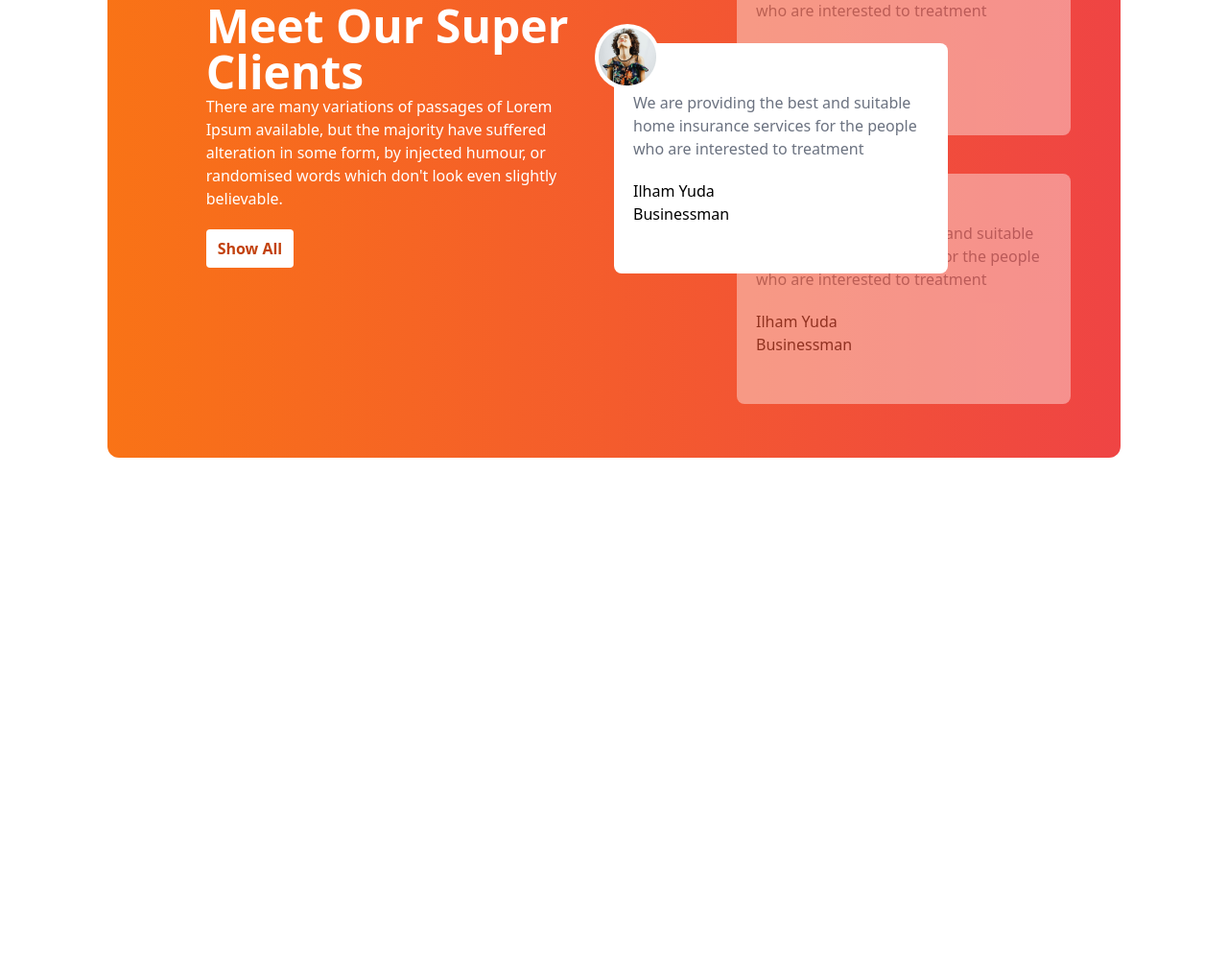
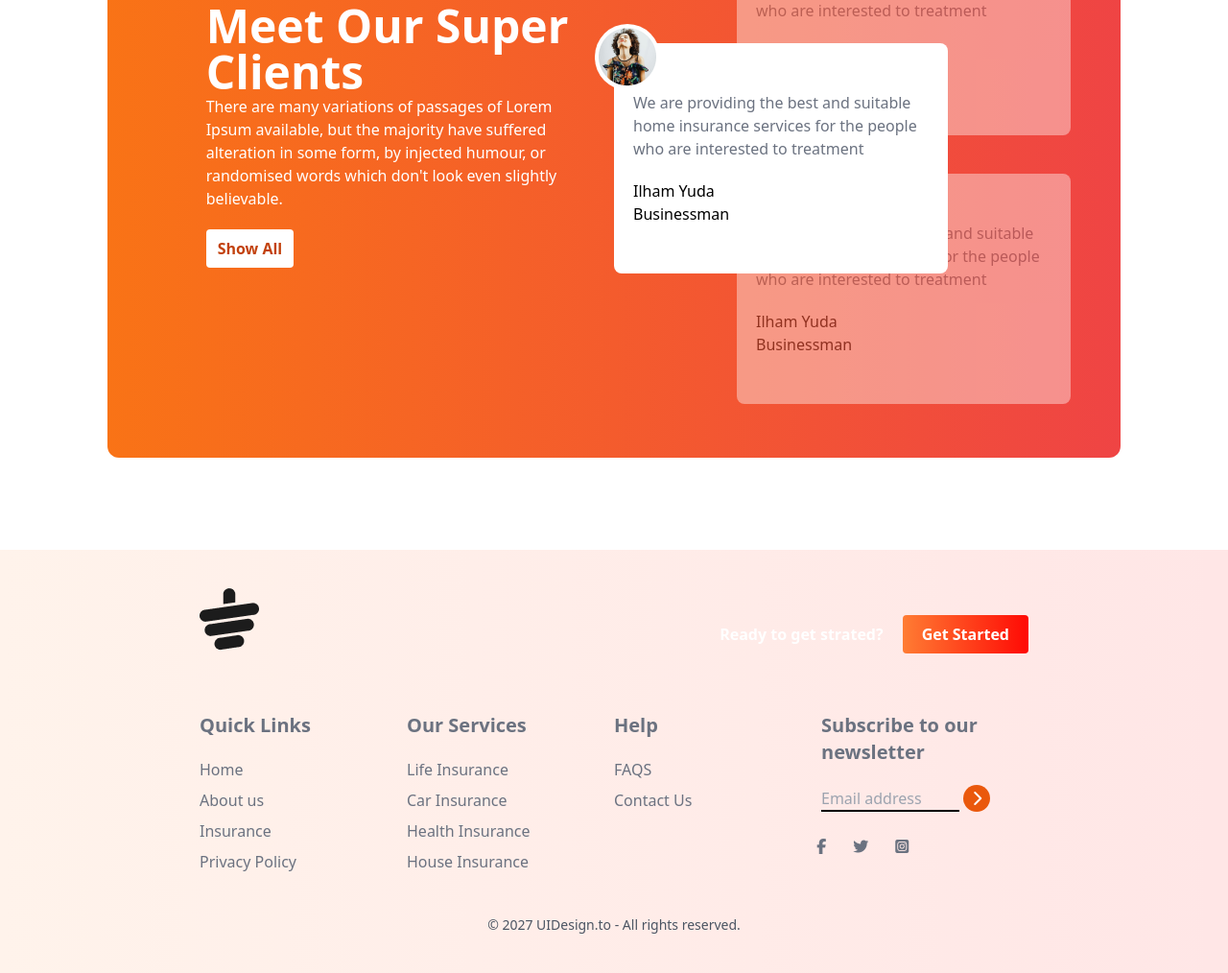
Before and after one commit to kanondev/tea-house-project, a plain HTML site: page index.html in a window 1280 px wide. Shown: the part 1971-2985 px from the top of the page at 96% size. Before the commit the page ends 2544 px from the top, so only its background shows below. Drawn offline with nearby package versions, Linux system fonts and the light colour scheme.

Commit message:
footer section done

```diff
--- a/index.html
+++ b/index.html
@@ -192,5 +192,92 @@
            </section>
 
     </main>
+
+    <!-- footere section here -->
+    <footer>
+        <div class="bg-gradient-to-r from-[#FFF3EB] to bg-[#FFE6E6] text-gray-500 py-10 px-4 md:px-16">
+          <div class="w-9/12 mx-auto">
+            <!-- logo section -->
+           <div class="mb-8 flex justify-between">
+            <img class="mb-8" src="images/cup.png" alt="">
+            <div class="text-white flex items-center gap-5">
+              <h4 class="font-semibold ">Ready to get strated?</h4>
+              <button class="bg-gradient-to-r from-[#FF7C33] to bg-[#FF0A05] rounded px-5 py-2 font-bold">Get Started</button>
+            </div>
+         </div>
+         <!-- links section -->
+         <div class="grid grid-cols-1 md:grid-cols-2 lg:grid-cols-4">
+          <!-- fast collam -->
+           <div>
+            <h3 class="font-semibold text-xl mb-5"> Quick Links</h3>
+            <ul class="space-y-2">
+              <li>
+                <a class="hover:text-rose-600" href="#">Home</a>
+              </li>
+              <li>
+                <a class="hover:text-rose-600" href="#">About us</a>
+              </li>
+              <li>
+                <a class="hover:text-rose-600" href="#">Insurance</a>
+              </li>
+              <li>
+                <a class="hover:text-rose-600" href="#">Privacy Policy</a>
+              </li>
+            </ul>
+           </div>
+
+           <!-- second collam -->
+           <div>
+            <h3 class="font-semibold text-xl mb-5"> Our Services</h3>
+            <ul class="space-y-2">
+              <li>
+                <a class="hover:text-rose-600" href="#">Life Insurance</a>
+              </li>
+              <li>
+                <a class="hover:text-rose-600" href="#">Car Insurance</a>
+              </li>
+              <li>
+                <a class="hover:text-rose-600" href="#">Health Insurance</a>
+              </li>
+              <li>
+                <a class="hover:text-rose-600" href="#">House Insurance</a>
+              </li>
+            </ul>
+           </div>
+
+           <!-- Thard collam -->
+           <div>
+            <h3 class="font-semibold text-xl mb-5"> Help</h3>
+            <ul class="space-y-2">
+              <li>
+                <a class="hover:text-rose-600" href="#">FAQS</a>
+              </li>
+              <li>
+                <a class="hover:text-rose-600" href="#">Contact Us</a>
+              </li>
+            </ul>
+           </div>
+
+           <!-- fourth collam -->
+           <div>
+            <h3 class="font-semibold text-xl mb-5"> Subscribe to our newsletter</h3>
+                <div>
+                  <input class="bg-transparent border-b-2 border-black w-4/6 mb-7" type="text" placeholder="Email address">
+                <i class="fa-solid fa-chevron-right h-7 w-7 bg-orange-600 inline-flex text-white rounded-full justify-center items-center"></i>
+                </div>
+                <div class="flex justify-center w-2/5 mb-8 gap-7">
+                  <i class="fa-brands fa-facebook-f"></i>
+                  <i class="fa-brands fa-twitter"></i>
+                  <i class="fa-brands fa-square-instagram"></i>
+                </div>
+           </div>
+         </div>
+         <div class="text-center pt-4 mt-4">
+          <p class="text-sm text-gray-600">© 2027 UIDesign.to - All rights reserved.</p>
+         </div>
+          </div>
+        </div>
+
+    </footer>
 </body>
 </html>
```
